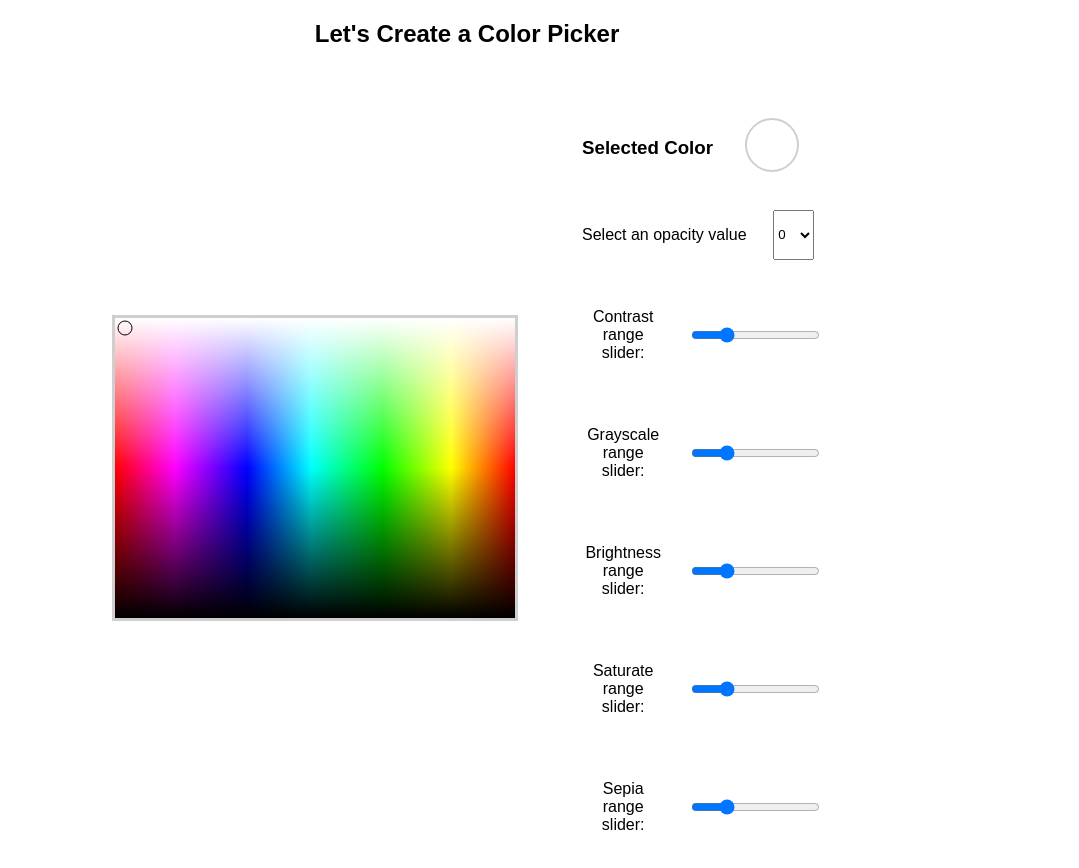
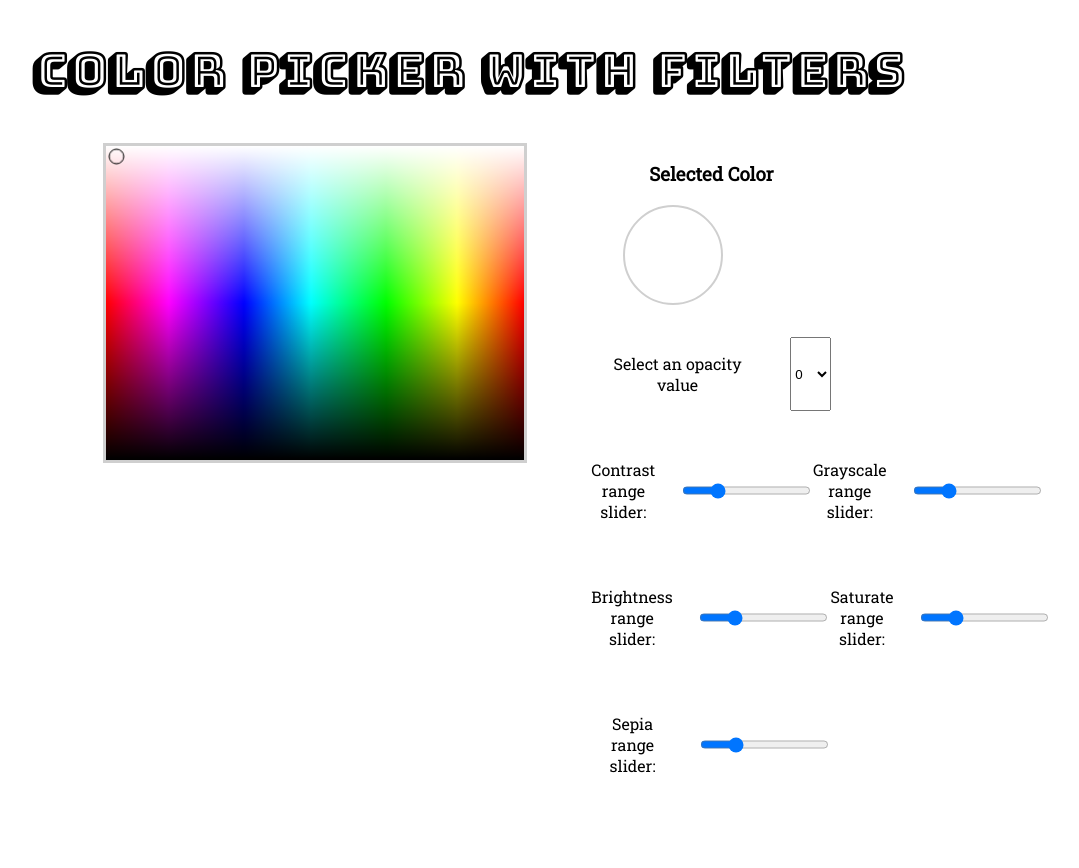
Before and after one commit to Jasmin2895/coding-challenges, a plain HTML site: page CodePen Challenges/CSS new colors/index.html in a window 1280 px wide. Shown: the whole page, without its empty margins (181-1260 px from the left). After the commit the page ends 840 px from the top, so only its background shows below. Drawn offline with Linux system fonts and the light colour scheme.

Commit message:
updated styles

```diff
--- a/CodePen Challenges/CSS new colors/index.html
+++ b/CodePen Challenges/CSS new colors/index.html
@@ -7,14 +7,12 @@
 
 <body>
 
-    <h2>Let's Create a Color Picker</h2>
+    <h2>Color Picker with Filters</h2>
     <div class="container">
         <canvas id="color-picker"></canvas>
         <div class="info">
-            <div class="info-element">
-                <h3>Selected Color</h3>
-                <div class="selected info-element-child"></div>
-            </div>
+            <h3>Selected Color</h3>
+            <div class="selected info-element-child"></div>
 
             <div class="info-element">
                 <p>Select an opacity value</p>
@@ -32,9 +30,6 @@
                 <p>Contrast range slider:</p>
                 <input class="info-element-child" type="range" min="1" max="200" value="50"
                     oninput="adjustFilter('contrast')" id="contrast">
-            </div>
-
-            <div class="info-element">
                 <p>Grayscale range slider:</p>
                 <input class="info-element-child" type="range" min="1" max="200" value="50"
                     oninput="adjustFilter('grayscale')" id="grayscale">
@@ -44,9 +39,6 @@
                 <p>Brightness range slider:</p>
                 <input class="info-element-child" type="range" min="1" max="200" value="50"
                     oninput="adjustFilter('brightness')" id="brightness">
-            </div>
-
-            <div class="info-element">
                 <p>Saturate range slider:</p>
                 <input class="info-element-child" type="range" min="1" max="200" value="50"
                     oninput="adjustFilter('saturate')" id="saturate">
--- a/CodePen Challenges/CSS new colors/index.js
+++ b/CodePen Challenges/CSS new colors/index.js
@@ -145,4 +145,6 @@ function adjustFilter(attribute) {
         default:
             break;
     }
+
+    console.log("updatd color", selectedColor.style.backgroundColor)
 }
--- a/CodePen Challenges/CSS new colors/style.css
+++ b/CodePen Challenges/CSS new colors/style.css
@@ -1,17 +1,25 @@
+@import url('https://fonts.googleapis.com/css2?family=Bungee+Shade&display=swap');
+@import url('https://fonts.googleapis.com/css2?family=Roboto+Slab&display=swap');
+
 html,
 body {
     width: 100%;
     height: 100%;
-    font-family: Oxygen, sans-serif;
+    font-family: 'Roboto Slab', serif;
     text-align: center;
 }
 
+h2 {
+    font-family: 'Bungee Shade', cursive;
+    font-size: 3em;
+}
+
 .container {
-    width: 100%;
-    height: 100%;
+    width: 40%;
+    height: 40%;
+    margin: auto;
     display: flex;
     justify-content: center;
-    align-items: center;
 }
 
 #color-picker {
@@ -35,8 +43,8 @@ body {
 }
 
 .selected {
-    width: 50px;
-    height: 50px;
+    width: 6em;
+    height: 6em;
     border-radius: 100%;
     border: 2px solid rgba(15, 15, 15, 0.2);
 }
```
